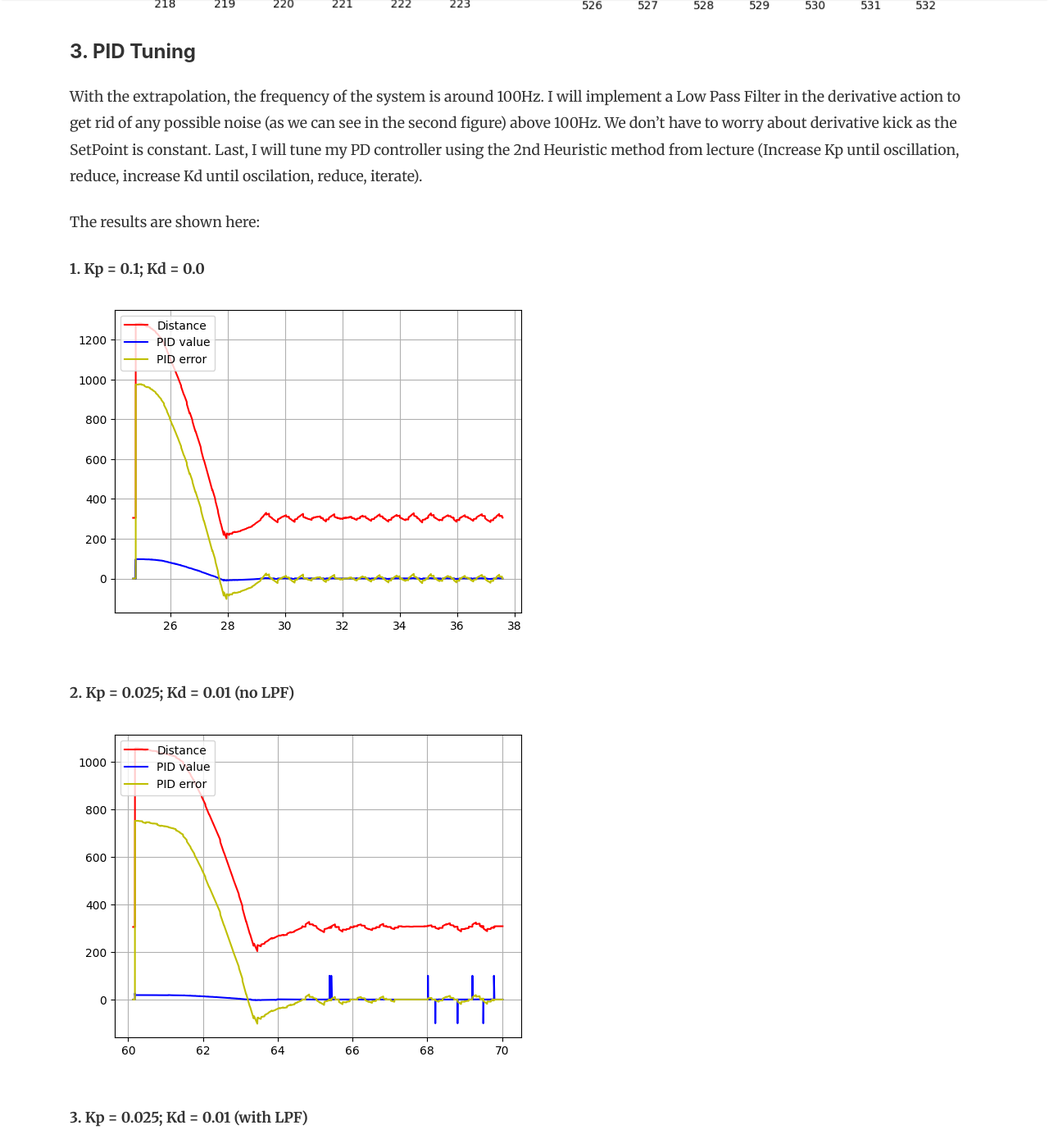
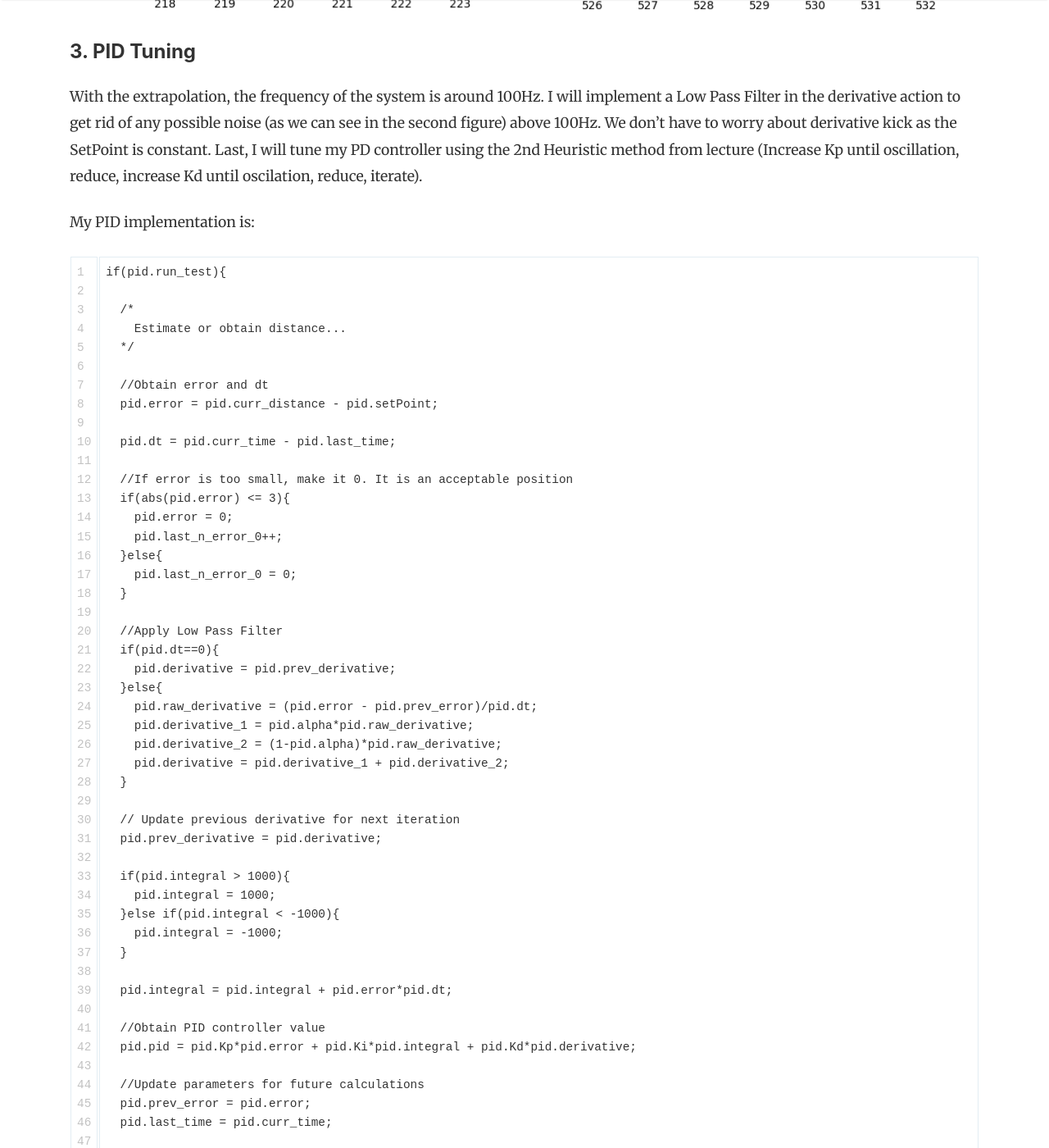
Before and after one commit to miguelalvarezd/FastRobots, a Jekyll site: the page built from _posts/2024-03-07-lab-5.md, in a window 1280 px wide and 1400 px high, scrolled down 7242 px. Shown: the whole window at 82% size. Built offline with Jekyll 4.4.1, drawn with Linux system fonts in a browser that asks for light colours; nearby versions of some CDN libraries; comment, search, counter and statistics services are not loaded; some of the changed text lies outside the part shown.

Commit message:
Update 2024-03-07-lab-5.md

````diff
--- a/_posts/2024-03-07-lab-5.md
+++ b/_posts/2024-03-07-lab-5.md
@@ -234,6 +234,81 @@ We can see that now we have more reliable distance data, that updates every cycl
 With the extrapolation, the frequency of the system is around 100Hz. I will implement a Low Pass Filter in the derivative action to get rid of any possible noise (as we can see in the second figure) above 100Hz. We don't have to worry about derivative kick as the SetPoint is constant.
 Last, I will tune my PD controller using the 2nd Heuristic method from lecture (Increase Kp until oscillation, reduce, increase Kd until oscilation, reduce, iterate).
 
+My PID implementation is:
+
+```
+if(pid.run_test){
+
+  /*
+    Estimate or obtain distance...
+  */
+
+  //Obtain error and dt
+  pid.error = pid.curr_distance - pid.setPoint;
+
+  pid.dt = pid.curr_time - pid.last_time;
+
+  //If error is too small, make it 0. It is an acceptable position
+  if(abs(pid.error) <= 3){
+    pid.error = 0;
+    pid.last_n_error_0++;
+  }else{
+    pid.last_n_error_0 = 0;
+  }
+
+  //Apply Low Pass Filter
+  if(pid.dt==0){
+    pid.derivative = pid.prev_derivative;
+  }else{
+    pid.raw_derivative = (pid.error - pid.prev_error)/pid.dt;
+    pid.derivative_1 = pid.alpha*pid.raw_derivative;
+    pid.derivative_2 = (1-pid.alpha)*pid.raw_derivative;
+    pid.derivative = pid.derivative_1 + pid.derivative_2;
+  }
+
+  // Update previous derivative for next iteration
+  pid.prev_derivative = pid.derivative;
+
+  if(pid.integral > 1000){
+    pid.integral = 1000;
+  }else if(pid.integral < -1000){
+    pid.integral = -1000;
+  }
+
+  pid.integral = pid.integral + pid.error*pid.dt;
+
+  //Obtain PID controller value
+  pid.pid = pid.Kp*pid.error + pid.Ki*pid.integral + pid.Kd*pid.derivative;
+
+  //Update parameters for future calculations
+  pid.prev_error = pid.error;
+  pid.last_time = pid.curr_time;
+
+  //Limit the PID to a certain speed
+  if(pid.pid > MAX_PID){
+    pid.pid = MAX_PID;
+  }else if(pid.pid < -MAX_PID){
+    pid.pid = -MAX_PID;
+  }
+
+
+  //If the PID is less than 1, but not 0, round up to 1, as the PWM only accepts integers
+  if(abs(pid.pid) < 1 && abs(pid.pid) > 0){
+    if(pid.pid > 0){
+      setSpeed(1, 1);
+    }else{
+      setSpeed(-1, -1);
+    }
+  }else{
+    setSpeed(pid.pid, pid.pid);
+  }
+
+  /*
+    Record debugging data...
+  */
+}
+```
+
 The results are shown here:
 
 **1. Kp = 0.1; Kd = 0.0**
````
Also changed, not shown: other parts of _posts/2024-03-07-lab-5.md (+1 -3 lines).
